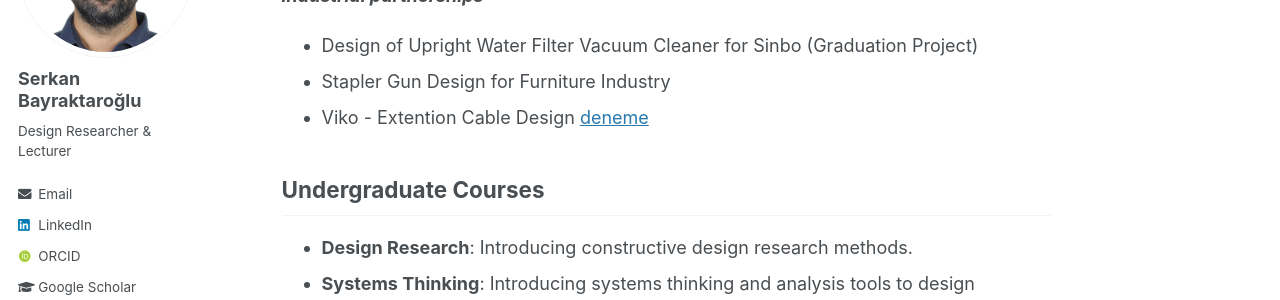
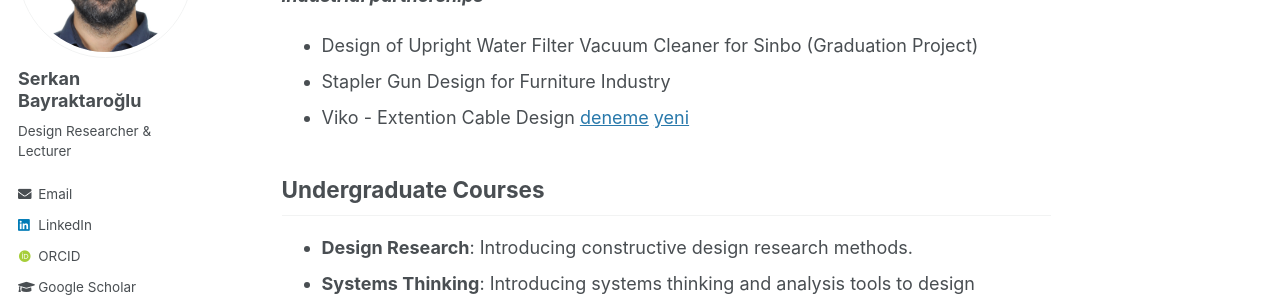
Before and after one commit to serkanbayraktaroglu/serkanbayraktaroglu.github.io, a Jekyll site: the page built from _pages/teaching.md, in a window 1280 px wide and 900 px high, scrolled down 974 px. Shown: the part 153-453 px from the top of the window. Built offline with Jekyll 4.4.1, drawn with Linux system fonts in a browser that asks for light colours; some web fonts are replaced.

Commit message:
Update teaching.md

```diff
--- a/_pages/teaching.md
+++ b/_pages/teaching.md
@@ -24,7 +24,7 @@ Semester long design project involving user research, design and development of
 - Design of Upright Water Filter Vacuum Cleaner for Sinbo (Graduation Project)
 - Stapler Gun Design for Furniture Industry
 - Viko - Extention Cable Design [deneme](/pdp.png)
-
+[yeni](images/teaching/pdp.png)
 
 ##  Undergraduate Courses
 
```
